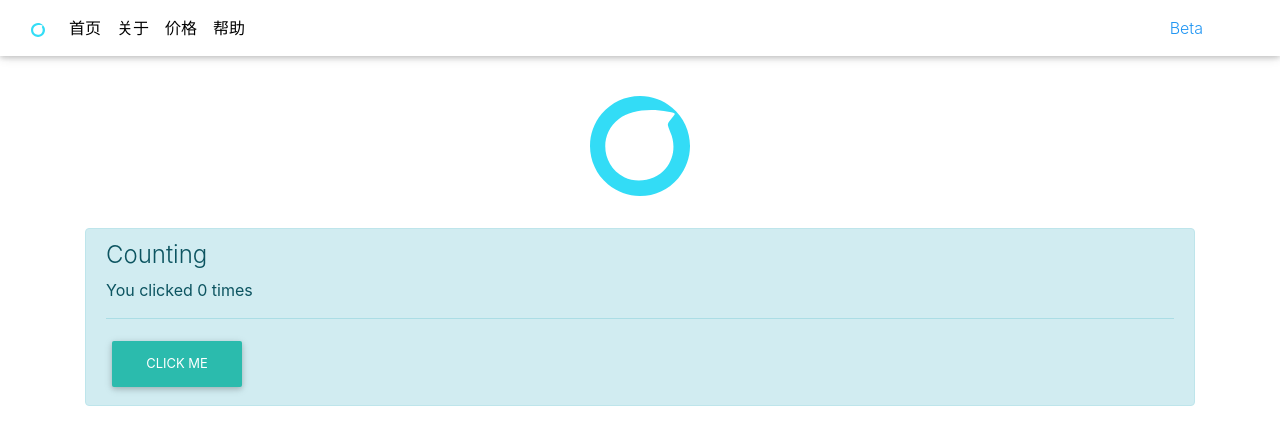
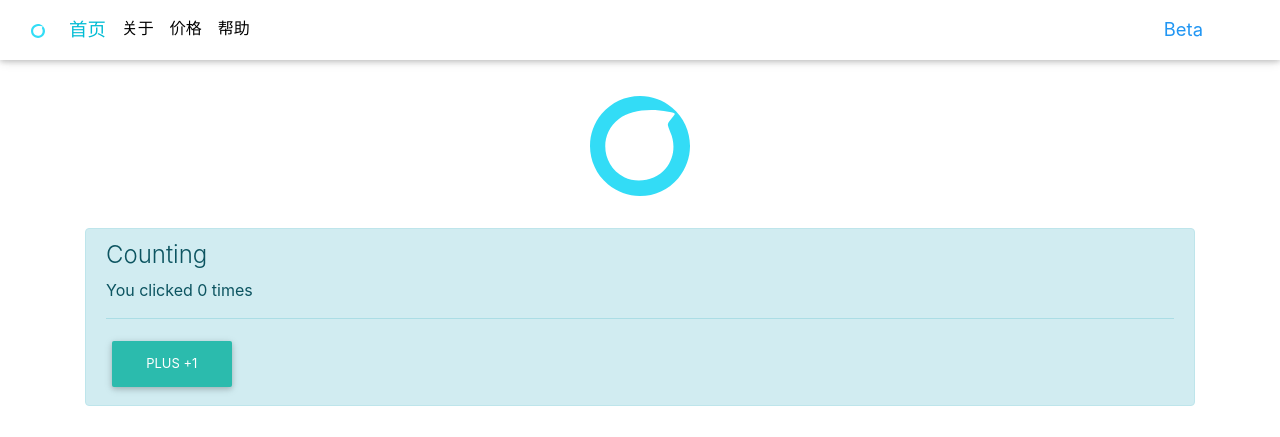
Before and after one commit to encoreshao/linktr-web, a React (Create React App) app: page /hooks in a window 1280 px wide. Shown: the top 437 px of the page. Built offline with nearby package versions, Linux system fonts and the light colour scheme.

Commit message:
MISC - Add style for active link

```diff
--- a/src/components/LTNavbar.tsx
+++ b/src/components/LTNavbar.tsx
@@ -38,17 +38,18 @@ class LTNavbarComponent extends React.Component<any, any> {
           {!this.state.isWideEnough && <MDBNavbarToggler onClick={this.onClick} />}
           <MDBCollapse isOpen={this.state.collapse} navbar>
             <MDBNavbarNav left>
-              <MDBNavItem activeClassName='active'>
-                <MDBNavLink to="/">{t('menu.home')}</MDBNavLink>
+              <MDBNavItem>
+                {/*<MDBNavLink activeStyle={{ fontWeight: "bold", color: "#00bcd4" }} to="/">{t('menu.home')}</MDBNavLink>*/}
+                <MDBNavLink activeClassName="active" to="/">{t('menu.home')}</MDBNavLink>
               </MDBNavItem>
-              <MDBNavItem activeClassName='active'>
-                <MDBNavLink to="/about">{t('menu.about')}</MDBNavLink>
+              <MDBNavItem>
+                <MDBNavLink activeClassName="active" to="/about">{t('menu.about')}</MDBNavLink>
               </MDBNavItem>
-              <MDBNavItem activeClassName='active'>
-                <MDBNavLink to="/pricing">{t('menu.pricing')}</MDBNavLink>
+              <MDBNavItem>
+                <MDBNavLink activeClassName="active" to="/pricing">{t('menu.pricing')}</MDBNavLink>
               </MDBNavItem>
-              <MDBNavItem activeClassName='active'>
-                <MDBNavLink to="/help">{t('menu.help')}</MDBNavLink>
+              <MDBNavItem>
+                <MDBNavLink activeClassName="active" to="/help">{t('menu.help')}</MDBNavLink>
               </MDBNavItem>
             </MDBNavbarNav>
 
--- a/src/index.css
+++ b/src/index.css
@@ -24,3 +24,9 @@ dl {
   margin: 0;
   padding: 0;
 }
+
+.nav-item a.active {
+  font-weight: 400;
+  font-size: 1.15rem;
+  color: #00bcd4 !important;
+}
--- a/src/pages/hooks/LTCounting.tsx
+++ b/src/pages/hooks/LTCounting.tsx
@@ -20,7 +20,7 @@ const LTCounting = () => {
       <hr />
       <p className="mb-0">
         <MDBBtn onClick={() => setCount(count + 1)}>
-          Click Me
+          PLUS +1
         </MDBBtn>
       </p>
     </MDBAlert>
--- a/src/pages/social/LTLTYoutubeIDLookUp.tsx
+++ b/src/pages/social/LTLTYoutubeIDLookUp.tsx
@@ -26,10 +26,10 @@ const LTYoutubeIDLookUp = () => {
     <MDBContainer fluid className='container mt-5 pt-5'>
       <LTAnimationLogo />
 
-      <MDBRow lg="12">
+      <MDBRow lg="24">
         <MDBInput
-          className=''
-          lg="12"
+          className='active'
+          lg="24"
           label="Run function on click icon"
           icon="search"
           value={url}
--- a/src/utils/i18n.tsx
+++ b/src/utils/i18n.tsx
@@ -18,7 +18,8 @@ const resources = {
         'pricing': '价格',
         'about': '关于',
         'help': '帮助',
-        'lookup': '查找'
+        'lookup': '查找',
+        'hooks': 'Hooks'
       },
       about_us: {
         'title': "关于我们",
```
